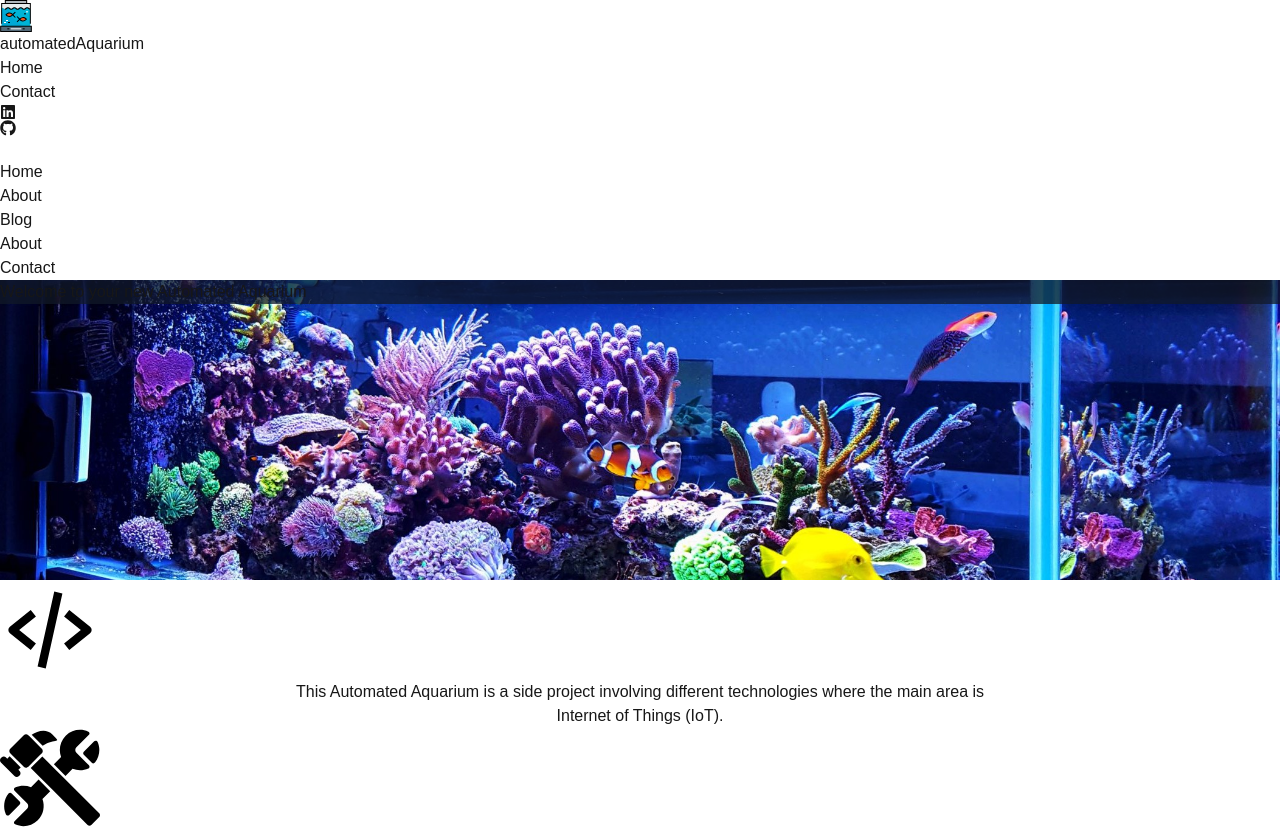
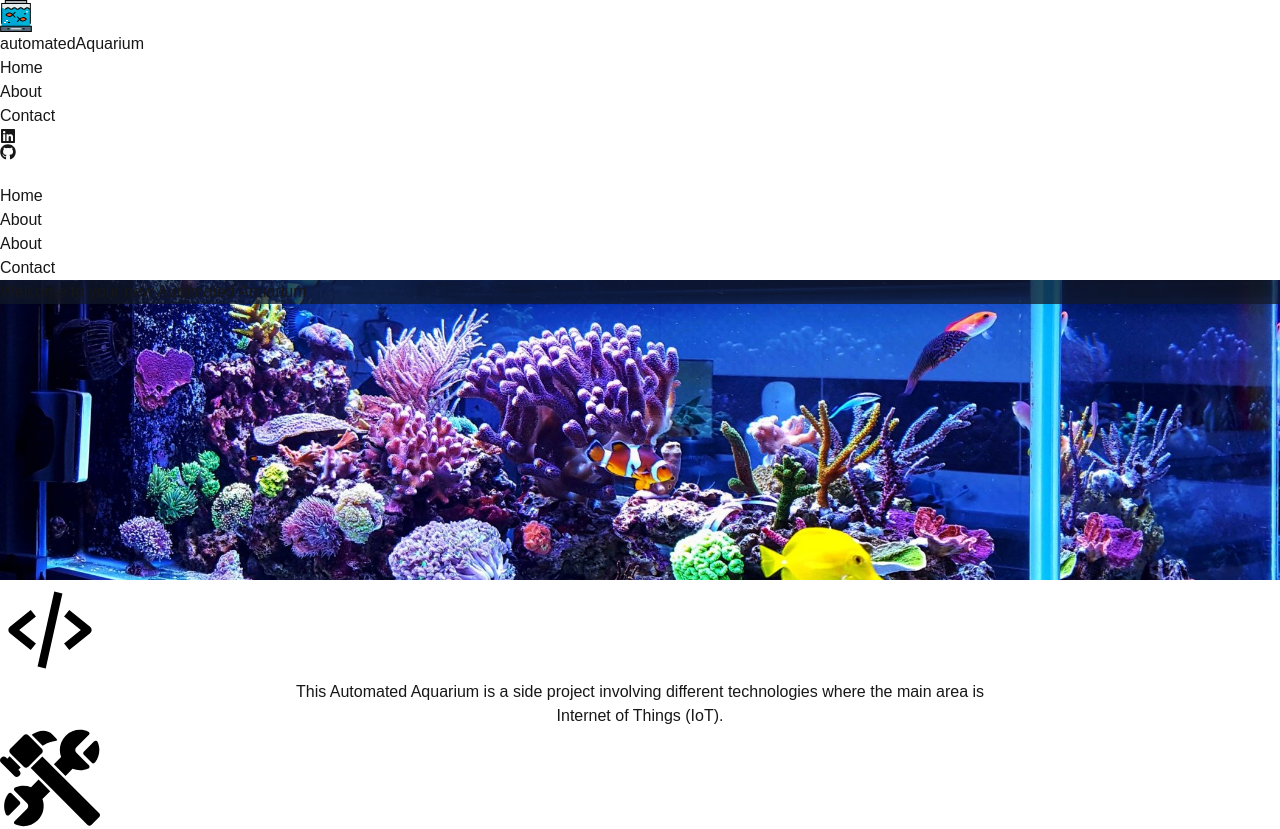
Before and after one commit to gowthamde24/automated-aquarium-web, a Next.js app: page / in a window 1280 px wide. Shown: the top 829 px of the page. Built offline with nearby package versions, Linux system fonts and the light colour scheme.

Commit message:
Feat: Add about link

```diff
--- a/src/components/Header.tsx
+++ b/src/components/Header.tsx
@@ -43,11 +43,11 @@ export default function Header() {
                 Blog
               </Link>
             </li> */}
-            {/* <li>
+            <li>
               <Link href="/about" className="hover:text-gray-300">
                 About
               </Link>
-            </li> */}
+            </li>
             <li>
               <Link href="/contact" className="hover:text-gray-300">
                 Contact
@@ -100,11 +100,11 @@ export default function Header() {
                 Streaming
               </Link>
             </li> */}
-            <li>
+            {/* <li>
               <Link href="/blog" className="hover:text-gray-300">
                 Blog
               </Link>
-            </li>
+            </li> */}
             <li>
               <Link href="/about" className="hover:text-gray-300">
                 About
```
